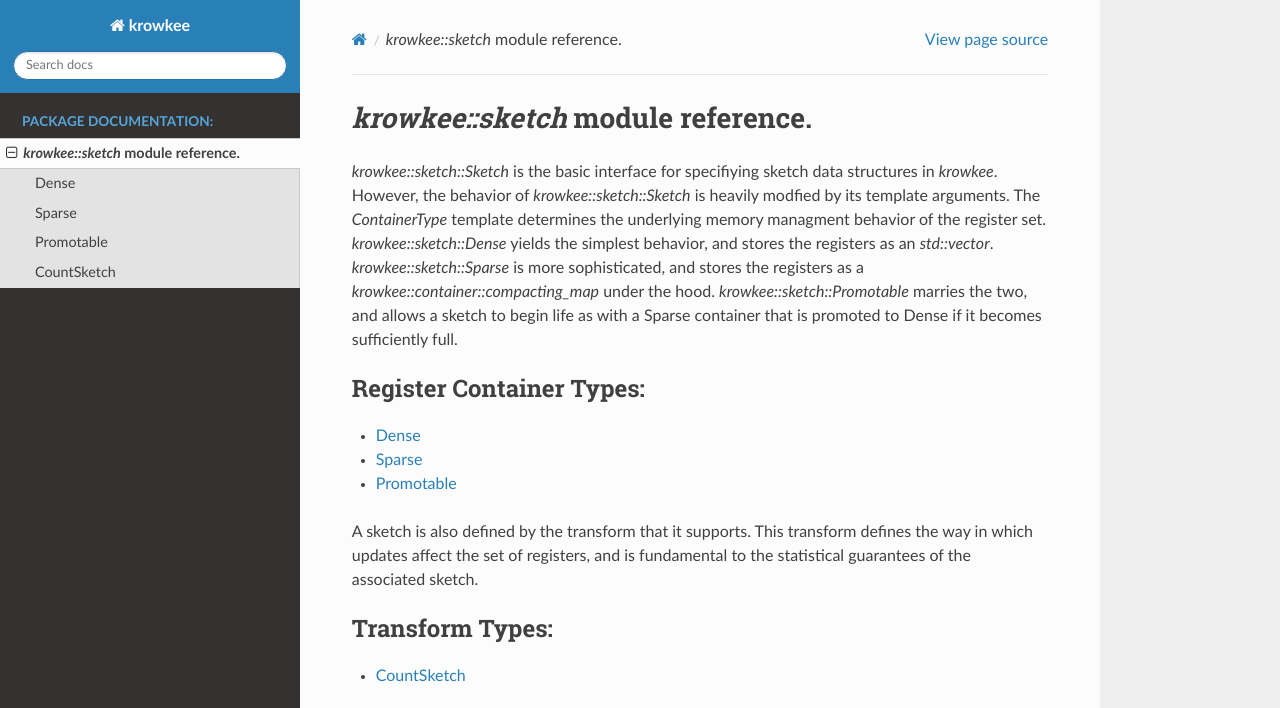
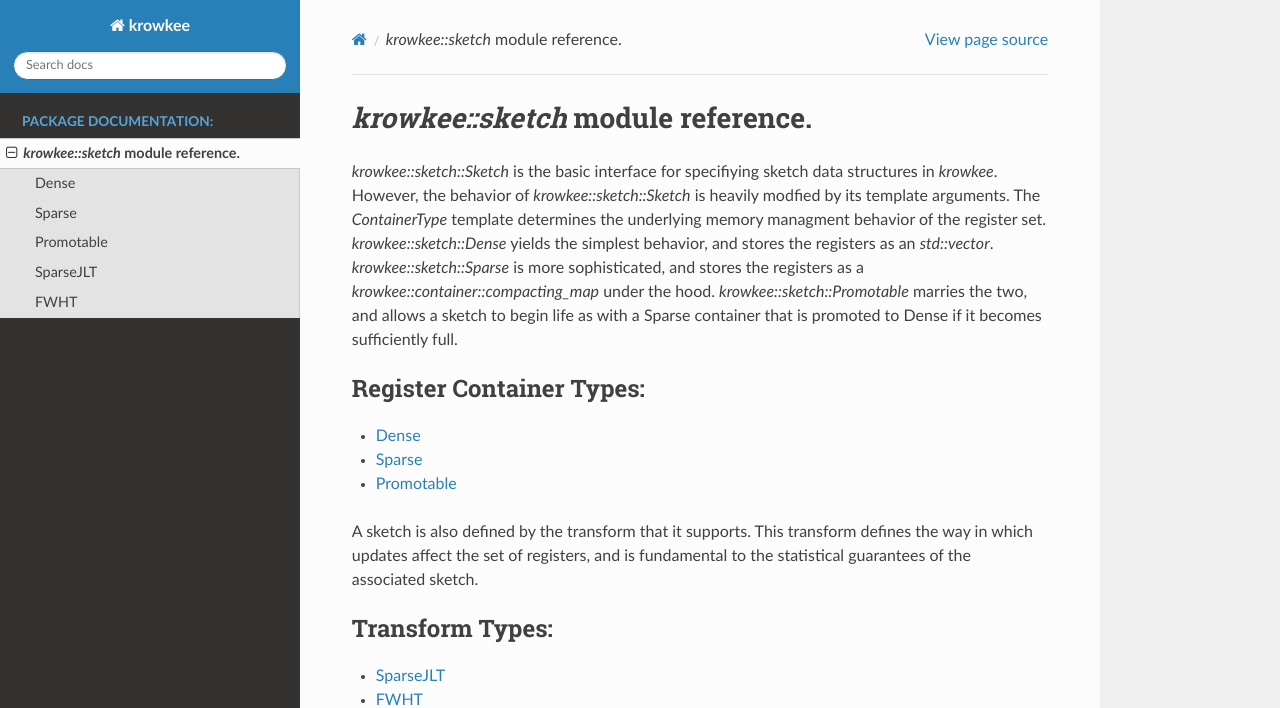
Before and after one commit to LLNL/krowkee, a Sphinx documentation site: the page built from docs/krowkee/sketch.rst, in a window 1280 px wide and 1025 px high, cut to the strip 0-708 px from the top of the window. Built offline with Sphinx 7.4.7 and the Read the Docs theme 3.1.0, drawn with Linux system fonts in a browser that asks for light colours.

Commit message:
updated docs

```diff
--- a/docs/krowkee/sketch.rst
+++ b/docs/krowkee/sketch.rst
@@ -33,6 +33,7 @@ is fundamental to the statistical guarantees of the associated sketch.
    :maxdepth: 2
    :caption: Transform Types:
 
-   transform/CountSketch
+   transform/SparseJLT
+   transform/FWHT
 
 .. doxygenclass:: krowkee::sketch::Sketch
--- a/docs/krowkee/transform/CountSketch.rst
+++ /dev/null
@@ -1,6 +0,0 @@
-.. _krowkee-transform-CountSketch:
-
-CountSketch
-===========================
-
-.. doxygenclass:: krowkee::transform::CountSketchFunctor
--- /dev/null
+++ b/docs/krowkee/transform/FWHT.rst
@@ -0,0 +1,6 @@
+.. _krowkee-transform-FWHT:
+
+FWHT
+===========================
+
+.. doxygenclass:: krowkee::transform::FWHT
--- /dev/null
+++ b/docs/krowkee/transform/SparseJLT.rst
@@ -0,0 +1,6 @@
+.. _krowkee-transform-SparseJLT:
+
+SparseJLT
+===========================
+
+.. doxygenclass:: krowkee::transform::SparseJLT
```
